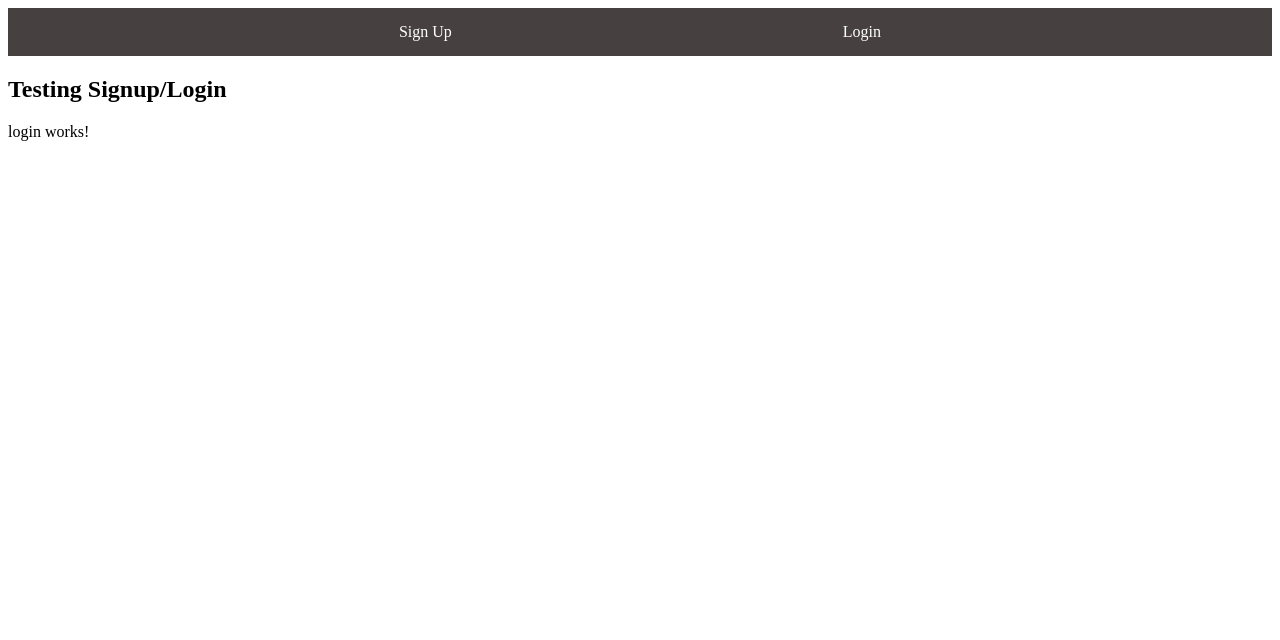
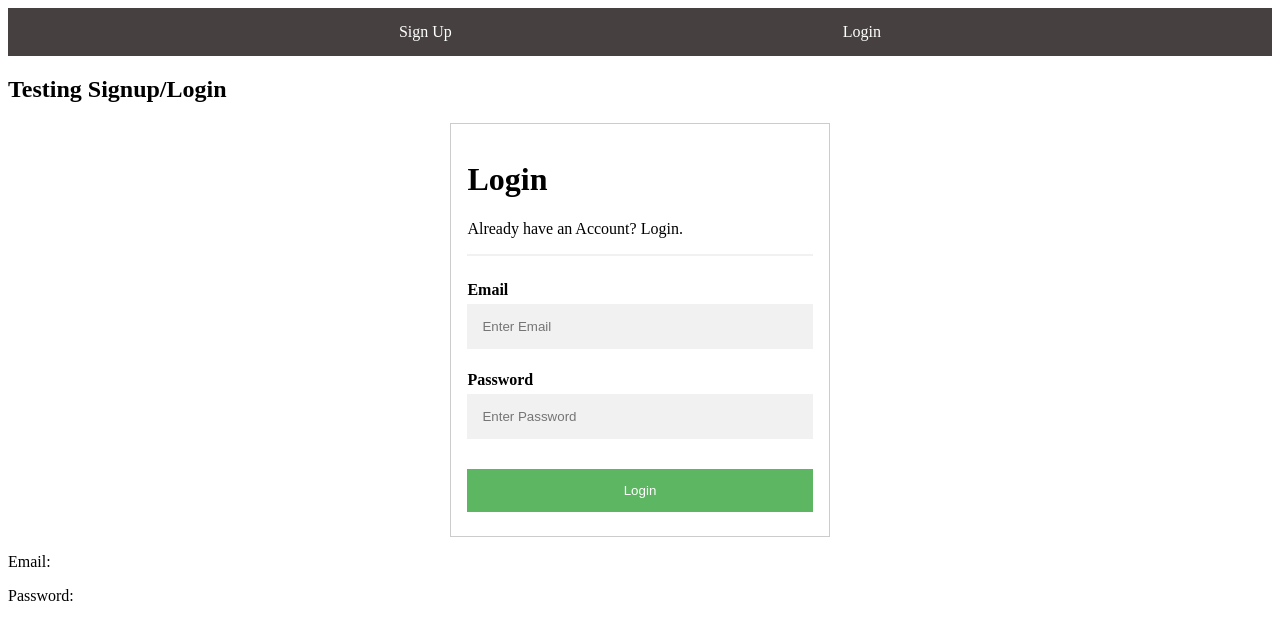
Before and after one commit to HassenH1/angular-login-signup, an Angular app: page /login in a window 1280 px wide. Shown: the top 640 px of the page. Built offline with nearby package versions, Linux system fonts and the light colour scheme.

Commit message:
all routes firing and working

```diff
--- a/src/app/components/login/login.component.css
+++ b/src/app/components/login/login.component.css
@@ -0,0 +1,55 @@
+body {font-family: Arial, Helvetica, sans-serif;}
+* {box-sizing: border-box}
+
+/* Full-width input fields */
+input[type=text], input[type=password] {
+  width: 100%;
+  padding: 15px;
+  margin: 5px 0 22px 0;
+  display: inline-block;
+  border: none;
+  background: #f1f1f1;
+}
+
+input[type=text]:focus, input[type=password]:focus {
+  background-color: #ddd;
+  outline: none;
+}
+
+hr {
+  border: 1px solid #f1f1f1;
+  margin-bottom: 25px;
+}
+
+/* Set a style for all buttons */
+button {
+  background-color: #4CAF50;
+  color: white;
+  padding: 14px 20px;
+  margin: 8px 0;
+  border: none;
+  cursor: pointer;
+  width: 100%;
+  opacity: 0.9;
+}
+
+button:hover {
+  opacity:1;
+}
+
+/* Float cancel and signup buttons and add an equal width */
+.signupbtn {
+  /* width: 50%; */
+}
+
+/* Add padding to container elements */
+.container {
+  padding: 16px;
+}
+
+/* Clear floats */
+.clearfix::after {
+  content: "";
+  clear: both;
+  display: table;
+}
--- a/src/app/components/login/login.component.html
+++ b/src/app/components/login/login.component.html
@@ -1 +1,21 @@
-<p>login works!</p>
+<form [ngStyle]="{'border': '1px solid #ccc', 'width': '30%', 'margin': '0 auto' }" (ngSubmit)="onSubmit()">
+  <div class="container">
+    <h1>Login</h1>
+    <p>Already have an Account? Login.</p>
+    <p [ngStyle]="{ 'color': 'red'}">{{ error }}</p>
+    <hr>
+
+    <label for="email"><b>Email</b></label>
+    <input type="text" placeholder="Enter Email" name="email" [(ngModel)]="email" required>
+
+    <label for="psw"><b>Password</b></label>
+    <input type="password" placeholder="Enter Password" name="psw" [(ngModel)]="password" required>
+
+    <div class="clearfix">
+      <button type="submit" class="signupbtn">Login</button>
+    </div>
+  </div>
+</form>
+
+<p>Email: {{ email }}</p>
+<p>Password: {{ password }}</p>
--- a/src/app/components/login/login.component.ts
+++ b/src/app/components/login/login.component.ts
@@ -1,4 +1,5 @@
 import { Component, OnInit } from '@angular/core';
+import { FetchCallsService } from 'src/app/service/fetchCalls.service'
 
 @Component({
   selector: 'app-login',
@@ -7,9 +8,32 @@ import { Component, OnInit } from '@angular/core';
 })
 export class LoginComponent implements OnInit {
 
-  constructor() { }
+  email = ""
+  password = ""
+  error = ""
+
+  constructor(private fetch: FetchCallsService ) { }
 
   ngOnInit(): void {
   }
 
+  onSubmit(){
+    console.log(`email: ${this.email}, password: ${this.password}`)
+    if(this.email === "" || this.password === ""){
+      this.error = "All fields must be completed"
+      setTimeout(() => {
+        this.error = ""
+        clearTimeout()
+      }, 5000)
+    }
+    const user = {
+      email: this.email,
+      password: this.password
+    }
+    this.fetch.userLogin(user).subscribe(() => {
+      this.email = ""
+      this.password = ""
+    })
+  }
+
 }
--- a/src/app/service/fetchCalls.service.ts
+++ b/src/app/service/fetchCalls.service.ts
@@ -20,4 +20,8 @@ export class FetchCallsService {
   SignUpUser(user){
     return this.http.post(`${this.BASE_URL}/users/signup`, user)
   }
+
+  userLogin(user){
+    return this.http.post(`${this.BASE_URL}/users/login`, user)
+  }
 }
```
Also changed, not shown: 1 other file (tests, documents, lock files or other folders).
